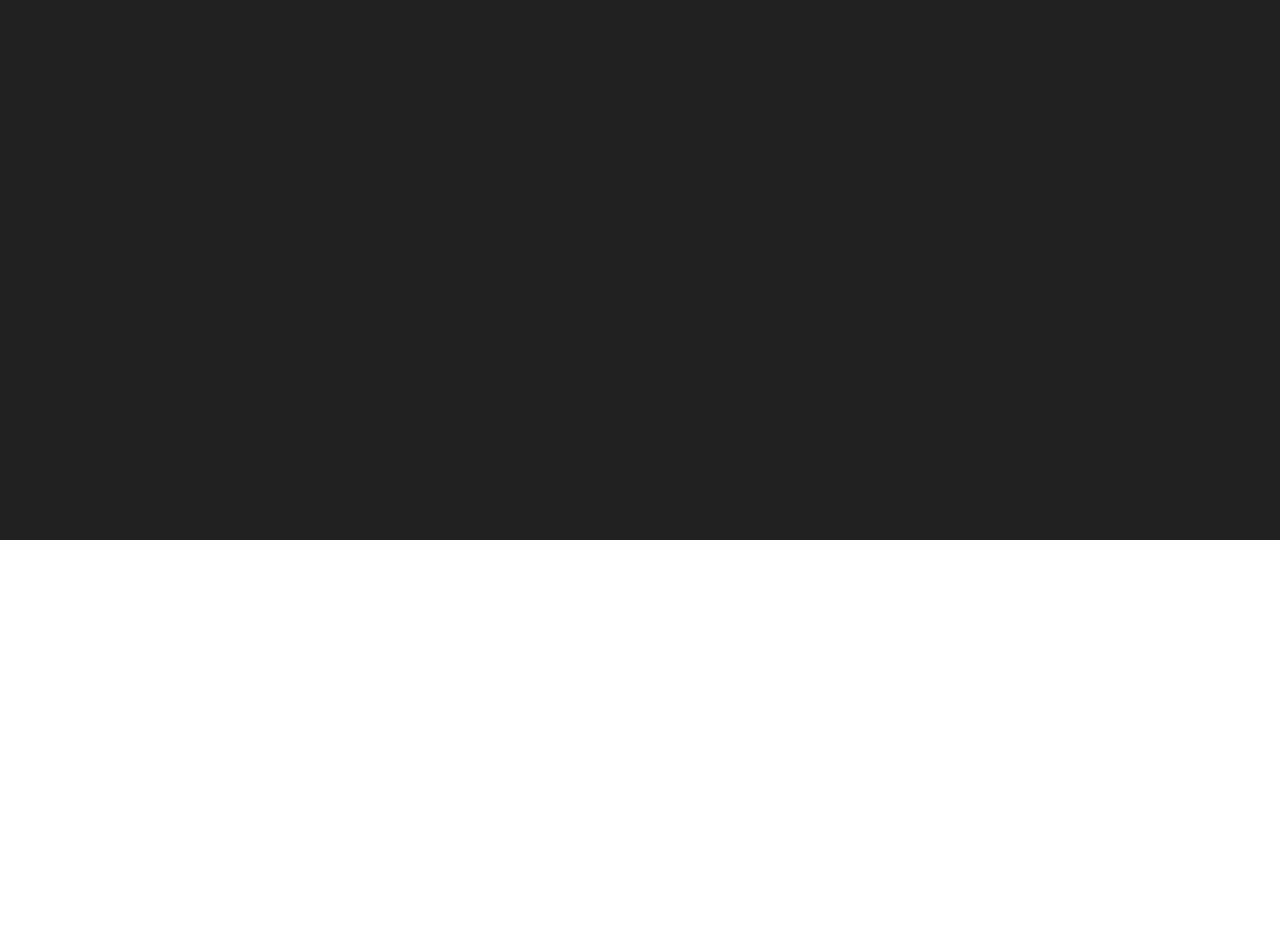
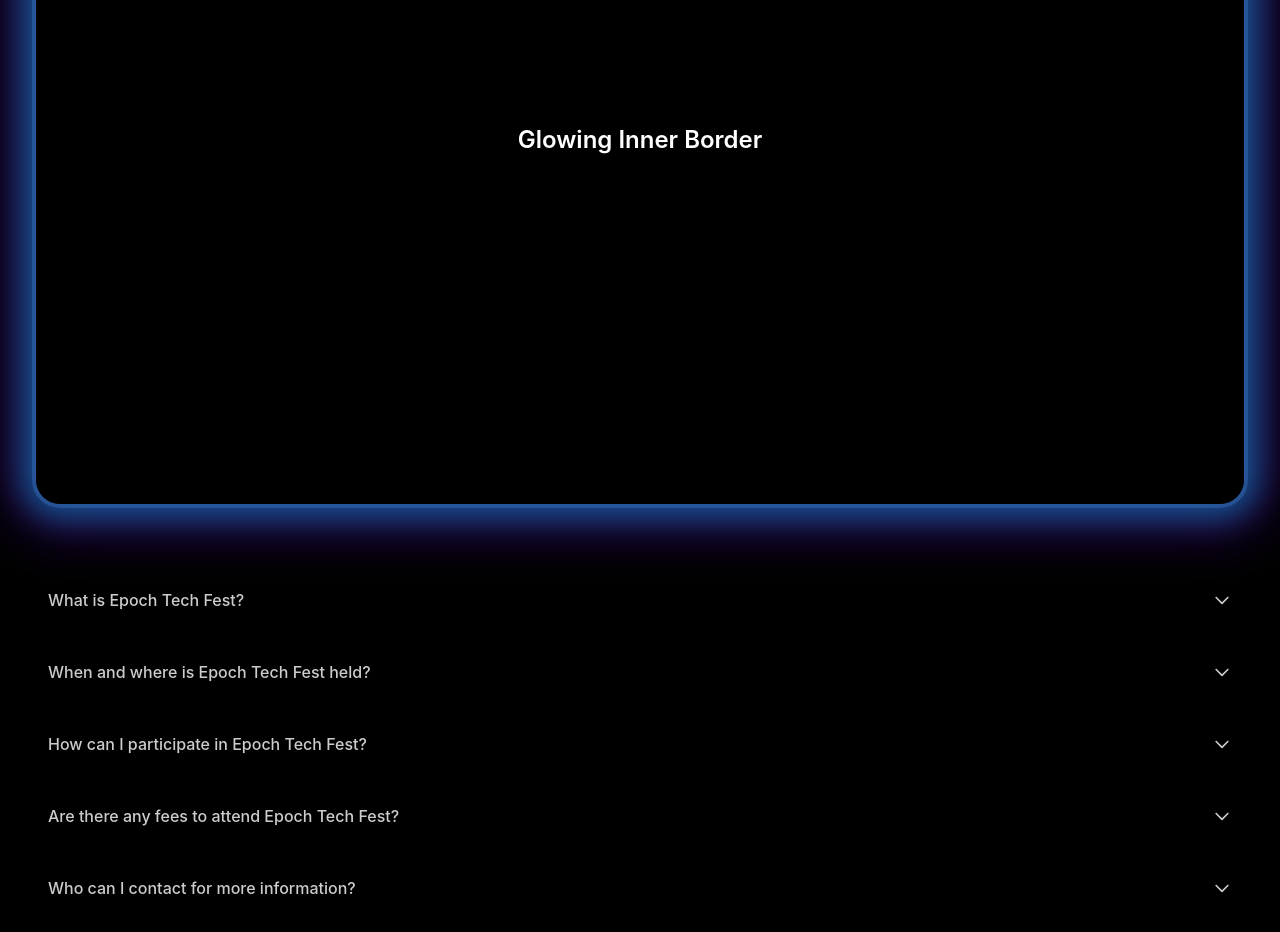
Before and after one commit to RamaSai2519/deva, a React (Create React App) app: page / in a window 1280 px wide. Shown: the part 1060-1992 px from the top of the page. Before the commit the page ends 1600 px from the top, so only its background shows below. Built offline with nearby package versions, Linux system fonts and the light colour scheme.

Commit message:
Add FAQ component and enhance Intro visuals

```diff
--- a/src/Home/index.js
+++ b/src/Home/index.js
@@ -1,12 +1,14 @@
 import React from "react";
 import Intro from "../screens/Intro";
 import Hero from "../screens/Hero";
+import Faq from "../screens/faq";
 
 const Home = () => {
     return (
         <>
             <Hero />
             <Intro />
+            <Faq />
         </>
     )
 }
--- a/src/screens/Intro/index.js
+++ b/src/screens/Intro/index.js
@@ -2,7 +2,18 @@ import React from "react";
 
 const Intro = () => {
     return (
-        <div className="min-h-screen bg-lightBlack" />
+        <div className="min-h-screen bg-black p-8 flex justify-center items-center">
+            <div className="relative h-[calc(100vh-4rem)] max-w-full w-full">
+                <div className="absolute inset-0 rounded-[28px] bg-gray-800"></div>
+                <div className="absolute inset-[4px] rounded-[26px] bg-black shadow-[0_0_30px_15px_rgba(0,204,255,0.4),0_0_50px_30px_rgba(128,0,255,0.3)]">
+                    <div className="relative h-full w-full rounded-[24px] bg-black flex items-center justify-center">
+                        <h1 className="text-white text-center text-2xl font-semibold">
+                            Glowing Inner Border
+                        </h1>
+                    </div>
+                </div>
+            </div>
+        </div>
     );
 };
 
--- /dev/null
+++ b/src/screens/faq/index.js
@@ -0,0 +1,82 @@
+import React, { useState } from "react";
+import { motion, AnimatePresence } from "framer-motion";
+
+const FAQ = () => {
+    const [activeIndex, setActiveIndex] = useState(null);
+
+    const faqItems = [
+        {
+            question: "What is Epoch Tech Fest?",
+            answer: "Epoch Tech Fest is an annual technology festival that showcases the latest in tech innovations and provides a platform for tech enthusiasts to connect and learn."
+        },
+        {
+            question: "When and where is Epoch Tech Fest held?",
+            answer: "Epoch Tech Fest is held annually in the month of November at the Tech Convention Center."
+        },
+        {
+            question: "How can I participate in Epoch Tech Fest?",
+            answer: "You can participate by registering on our official website. There are various events and workshops you can join."
+        },
+        {
+            question: "Are there any fees to attend Epoch Tech Fest?",
+            answer: "Yes, there is a nominal fee for attending the festival. Details about the fee structure can be found on our website."
+        },
+        {
+            question: "Who can I contact for more information?",
+            answer: "For more information, you can contact our support team at support@epochtechfest.com."
+        }
+    ];
+
+    return (
+        <div className="min-h-screen bg-black p-8">
+            <div className="space-y-4">
+                {faqItems.map((item, index) => (
+                    <div key={index}>
+                        <button
+                            onClick={() => setActiveIndex(activeIndex === index ? null : index)}
+                            className="w-full p-4 flex justify-between items-center text-left text-mutedWhite hover:bg-darkBlack transition-colors duration-200"
+                        >
+                            <span className="font-medium">{item.question}</span>
+                            <motion.span
+                                animate={{ rotate: activeIndex === index ? 180 : 0 }}
+                                transition={{ duration: 0.3, ease: "easeInOut" }}
+                                className="transform"
+                            >
+                                <svg
+                                    className="w-5 h-5 text-mutedWhite"
+                                    fill="none"
+                                    viewBox="0 0 24 24"
+                                    stroke="currentColor"
+                                >
+                                    <path
+                                        strokeLinecap="round"
+                                        strokeLinejoin="round"
+                                        strokeWidth={2}
+                                        d="M19 9l-7 7-7-7"
+                                    />
+                                </svg>
+                            </motion.span>
+                        </button>
+
+                        <AnimatePresence>
+                            {activeIndex === index && (
+                                <motion.div
+                                    initial={{ height: 0, opacity: 0 }}
+                                    animate={{ height: "auto", opacity: 1 }}
+                                    exit={{ height: 0, opacity: 0 }}
+                                    transition={{ duration: 0.3, ease: "easeInOut" }}
+                                >
+                                    <div className="p-4 text-mutedWhite">
+                                        {item.answer}
+                                    </div>
+                                </motion.div>
+                            )}
+                        </AnimatePresence>
+                    </div>
+                ))}
+            </div>
+        </div>
+    );
+};
+
+export default FAQ;
```
